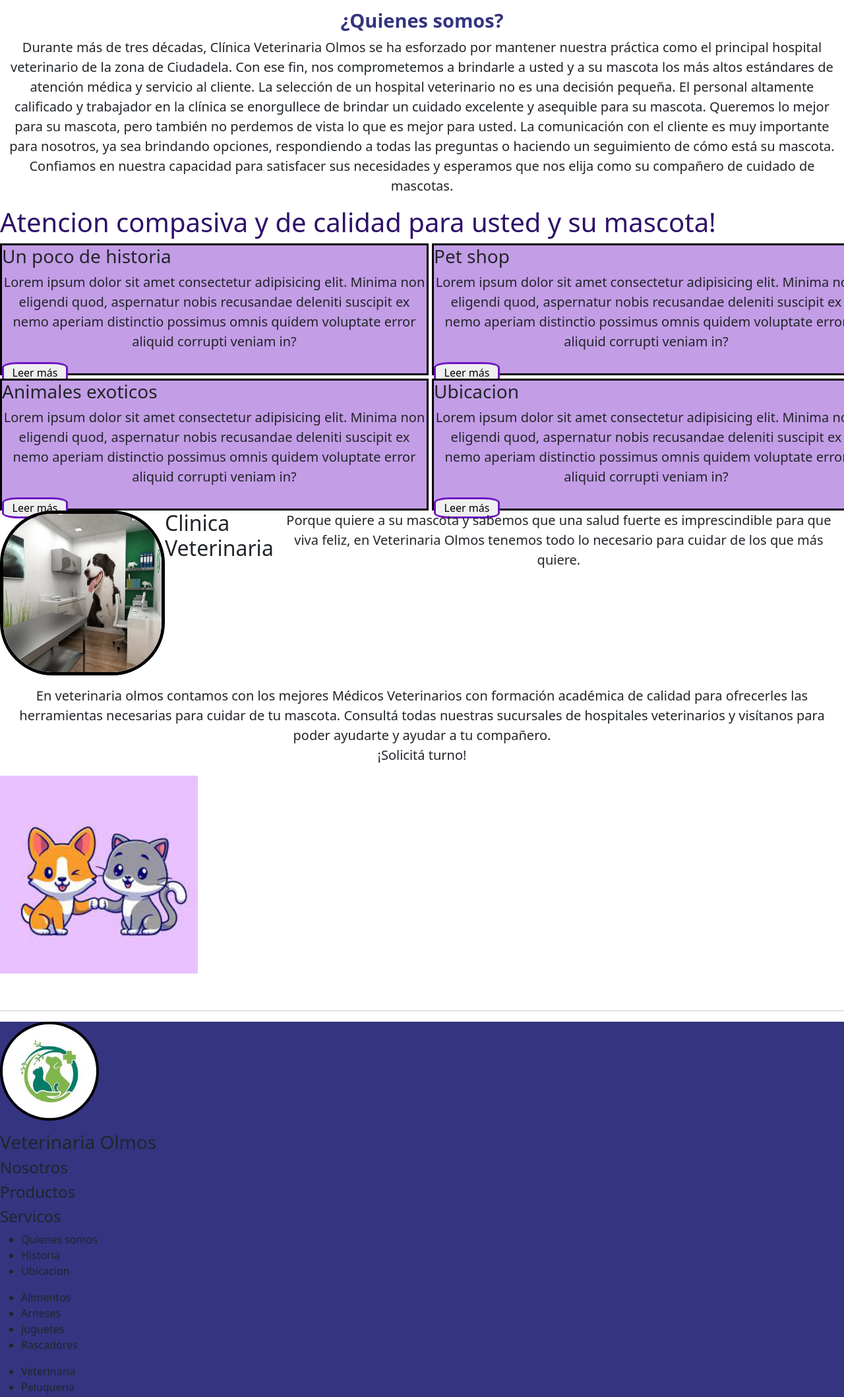
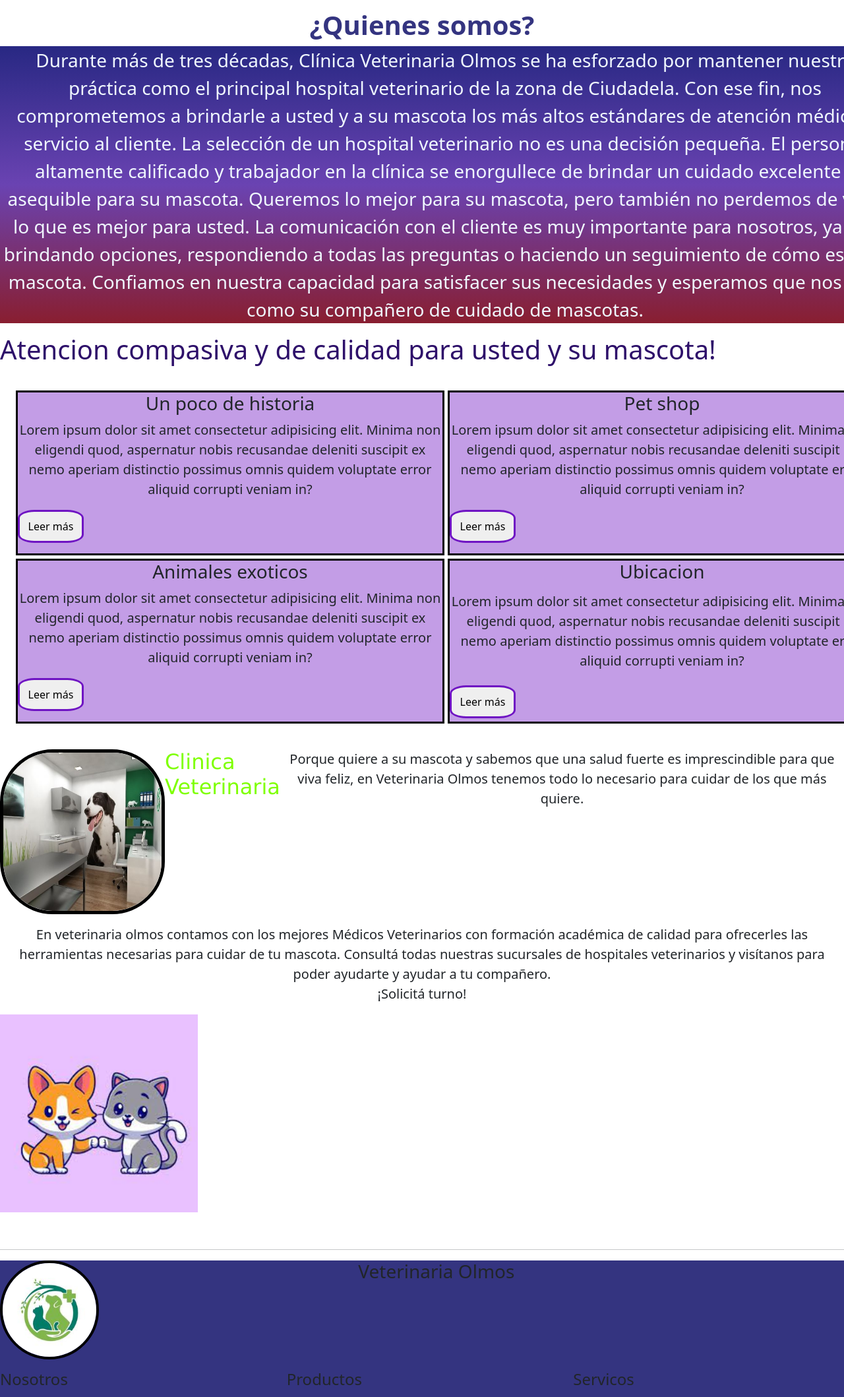
Before and after one commit to ashe333/RepositorioCoder, a plain HTML site: page index.html in a window 1280 px wide. Shown: the part 638-2756 px from the top of the page at 66% size. Drawn offline with nearby package versions, Linux system fonts and the light colour scheme.

Commit message:
empezando a aplicar bootstrap

```diff
--- a/css/styles.css
+++ b/css/styles.css
@@ -5,7 +5,7 @@ body {
 }
 
 header {
-    background-color: rgb(132, 132, 198);
+    background: linear-gradient(rgb(40, 89, 179), rgb(33, 179, 33), rgb(224, 103, 123));
     border-color: black;
     border-style: dotted;
 
@@ -15,7 +15,12 @@ header {
     grid-template-rows: 150px 80px;
     grid-template-areas: "titulo logo" "menu menu";
 }
-
+h2 {
+    font-family: 'Lucida Sans', 'Lucida Sans Regular', 'Lucida Grande',
+     'Lucida Sans Unicode', Geneva, Verdana, sans-serif;
+     text-align: left;
+     color:chartreuse;
+}
 .logo {
     width: 150px;
     height: 150px;
@@ -46,7 +51,21 @@ header {
 .imgUno {
     width: 800px;
     height: 400px;
+    align-items: center;
+    justify-items: center;
+}
+#p {
+    color:aliceblue;
+    font-size: 28px;
+    width: 1350px;
+    height: 420px;
+    background:linear-gradient(rgb(40, 40, 131), rgb(106, 67, 178), rgb(137, 30, 48) );
     align-content: center;
+    justify-content: center;
+}
+@keyframes animacion1 {
+
+
 }
 
 @media (max-width: 480px) {
@@ -71,7 +90,7 @@ header {
 /*------INICIO------*/
 
 .titulo {
-    color: blueviolet;
+    color: rgb(39, 6, 70);
 
     font-size: 30px;
     font-family: Cambria, Cochin, Georgia, Times, 'Times New Roman', serif;
@@ -91,7 +110,7 @@ p {
 }
 
 .titulo__clinica--somos {
-    font-size: 29px;
+    font-size: 40px;
     color: rgb(52, 52, 128);
     text-align: center;
 }
@@ -99,6 +118,9 @@ p {
 /*---FOOTER------*/
 .footer {
     background-color: rgb(52, 52, 128);
+    display: grid;
+    grid-template-columns: wrap;
+
 
 }
 
@@ -108,7 +130,7 @@ p {
 
 }
 
-.footer__lista {
+.footerlista {
     color: blanchedalmond;
 
     list-style-type: none;
@@ -130,12 +152,14 @@ figure {
     border: solid 1px black;
     background-color: rgb(132, 132, 198);
     */
-    text-align: left;
+    text-align: center;
+    margin: 3vw 3vh;
+
 
     display: grid;
 
     grid-template-columns: 650px 650px;
-    grid-template-rows: 200px 200px;
+    grid-template-rows: 250px 250px;
     column-gap: 5px;
     row-gap: 5px;
 
@@ -143,6 +167,7 @@ figure {
 
 .butonn {
     width: 100px;
+    height: 50px;
     border: solid rgb(111, 20, 195);
     border-radius: 25%;
 }
--- a/index.html
+++ b/index.html
@@ -58,7 +58,7 @@
 
     <h1 class="titulo__clinica--somos"><strong>¿Quienes somos?</strong></h1>
 
-    <p>Durante más de tres décadas, Clínica Veterinaria Olmos se ha esforzado por mantener
+    <p id="p">Durante más de tres décadas, Clínica Veterinaria Olmos se ha esforzado por mantener
         nuestra práctica como el principal hospital veterinario de
         la zona de Ciudadela. Con ese fin, nos comprometemos a brindarle a usted y a su mascota
         los más altos estándares de atención médica y
@@ -147,37 +147,37 @@
 
     <hr>
 
-    <footer class="footer">
-        <figure>
+    <footer class="row footer">
+        <figure class="col-5">
             <img class="logo footer" src="./images/modern-animal-pet-logo-template-free-vector.jpg" alt="">
         </figure>
-        <h3>Veterinaria Olmos</h3>
-            <h4>Nosotros</h4>
-            <h4>Productos</h4>
-            <h4>Servicos</h4>
+        <h3 class="col-6">Veterinaria Olmos</h3>
+            <h4 class="col-4">Nosotros</h4><br>
+            <h4 class="col-4">Productos</h4>
+            <h4 class="col-4">Servicos</h4>
 
 
-        <ul class="footer lista">
+        <ul class="col-4 footer lista">
             <li>Quienes somos</li>
             <li>Historia</li>
             <li>Ubicacion</li>
         </ul>
 
-        <ul class="footer lista">
+        <ul class="col-4 footer lista">
             <li>Alimentos</li>
             <li>Arneses</li>
             <li>Juguetes</li>
             <li>Rascadores</li>
         </ul>
 
-        <ul class="footer lista">
+        <ul class="col-4 footer lista">
             <li>Veterinaria</li>
             <li>Peluqueria</li>
         </ul>
-        <button class="butonn footer" type="button" id="bottom">Pedir turno</button>
+        <button class="col-7 butonn footer" type="button" id="bottom">Pedir turno</button>
 
         <hr>
-        <h5>Nuestras redes:</h5>
+        <h5 class="col-3">Nuestras redes:</h5>
     </footer>
     </main>
     <script src="https://cdn.jsdelivr.net/npm/bootstrap@5.2.0-beta1/dist/js/bootstrap.bundle.min.js"
```
Also changed, not shown: pages/descuentos.html (+1 -1 lines).
